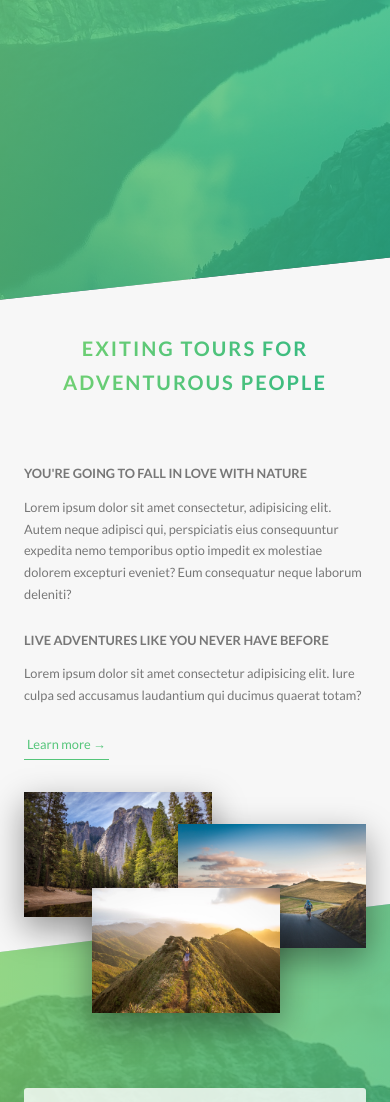
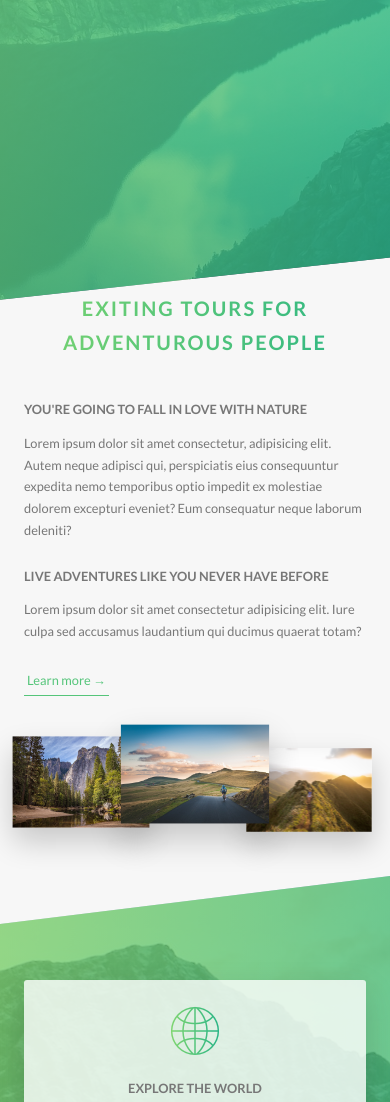
Before and after one commit to omergencoglu/natours, a website: page index.html in a window 390 px wide. Shown: the part 502-1604 px from the top of the page. Drawn offline with Linux system fonts and the light colour scheme.

Commit message:
Add responsive to sections

```diff
--- a/sass/base/_utilities.scss
+++ b/sass/base/_utilities.scss
@@ -7,9 +7,17 @@
 }
 .u-margin-bottom-medium {
   margin-bottom: 4rem !important;
+
+  @include respond(tab-port) {
+    margin-bottom: 3rem !important;
+  }
 }
 .u-margin-bottom-big {
   margin-bottom: 8rem !important;
+
+  @include respond(tab-port) {
+    margin-bottom: 5rem !important;
+  }
 }
 
 .u-margin-top-big {
--- a/sass/components/_composition.scss
+++ b/sass/components/_composition.scss
@@ -10,19 +10,43 @@
     transition: all 0.2s;
     outline-offset: 2rem;
 
+    @include respond(tab-port) {
+      float: left;
+      position: relative;
+      width: 33.33333333%;
+      box-shadow: 0 1.5rem 3rem rgba($color-black, 0.2);
+    }
+
     &--p1 {
       left: 0;
       top: -2rem;
+
+      @include respond(tab-port) {
+        top: 0;
+        transform: scale(1.2);
+      }
     }
 
     &--p2 {
       right: 0;
       top: 2rem;
+
+      @include respond(tab-port) {
+        top: -1rem;
+        transform: scale(1.3);
+        z-index: 100;
+      }
     }
 
     &--p3 {
       left: 20%;
       top: 10rem;
+
+      @include respond(tab-port) {
+        top: 1rem;
+        left: 0;
+        transform: scale(1.1);
+      }
     }
 
     &:hover {
--- a/sass/components/_feature-box.scss
+++ b/sass/components/_feature-box.scss
@@ -6,6 +6,10 @@
   border-radius: 3px;
   box-shadow: 0 1.5rem 4rem rgba($color-black, 0.15);
   transition: transform 0.3s;
+
+  @include respond(tab-port) {
+    padding: 2rem;
+  }
 
   &__icon {
     font-size: 6rem;
@@ -19,6 +23,10 @@
     background-clip: text;
     -webkit-background-clip: text;
     color: transparent;
+
+    @include respond(tab-port) {
+      margin-bottom: 0;
+    }
   }
 
   &:hover {
--- a/sass/layout/_footer.scss
+++ b/sass/layout/_footer.scss
@@ -11,6 +11,10 @@
   &__logo-box {
     text-align: center;
     margin-bottom: 8rem;
+
+    @include respond(tab-port) {
+      margin-bottom: 6rem;
+    }
   }
 
   &__logo {
--- a/sass/layout/_header.scss
+++ b/sass/layout/_header.scss
@@ -11,6 +11,16 @@
   position: relative;
   -webkit-clip-path: polygon(0 0, 100% 0, 100% 75vh, 0 100%);
   clip-path: polygon(0 0, 100% 0, 100% 75vh, 0 100%);
+
+  @include respond(tab-land) {
+    -webkit-clip-path: polygon(0 0, 100% 0, 100% 80vh, 0 100%);
+    clip-path: polygon(0 0, 100% 0, 100% 80vh, 0 100%);
+  }
+
+  @include respond(tab-port) {
+    -webkit-clip-path: polygon(0 0, 100% 0, 100% 85vh, 0 100%);
+    clip-path: polygon(0 0, 100% 0, 100% 85vh, 0 100%);
+  }
 
   @include respond(phone) {
     -webkit-clip-path: polygon(0 0, 100% 0, 100% 90vh, 0 100%);
--- a/sass/pages/_home.scss
+++ b/sass/pages/_home.scss
@@ -2,6 +2,10 @@
   background-color: $color-grey-light-1;
   padding: 25rem 0;
   margin-top: -20vh;
+
+  @include respond(tab-port) {
+    padding: 20rem 0;
+  }
 }
 
 .section-features {
@@ -19,17 +23,29 @@
   & > * {
     transform: skewY(7deg);
   }
+
+  @include respond(tab-port) {
+    padding: 10rem 0;
+  }
 }
 
 .section-tours {
   background-color: $color-grey-light-1;
   padding: 25rem 0 15rem 0;
   margin-top: -10rem;
+
+  @include respond(tab-port) {
+    padding: 20rem 0 10rem 0;
+  }
 }
 
 .section-stories {
   position: relative;
   padding: 15rem 0;
+
+  @include respond(tab-port) {
+    padding: 10rem 0;
+  }
 }
 
 .section-book {
@@ -39,6 +55,10 @@
     $color-primary-light,
     $color-primary-dark
   );
+
+  @include respond(tab-port) {
+    padding: 10rem 0;
+  }
 }
 
 .book {
```
Also changed, not shown: css/style.css.
